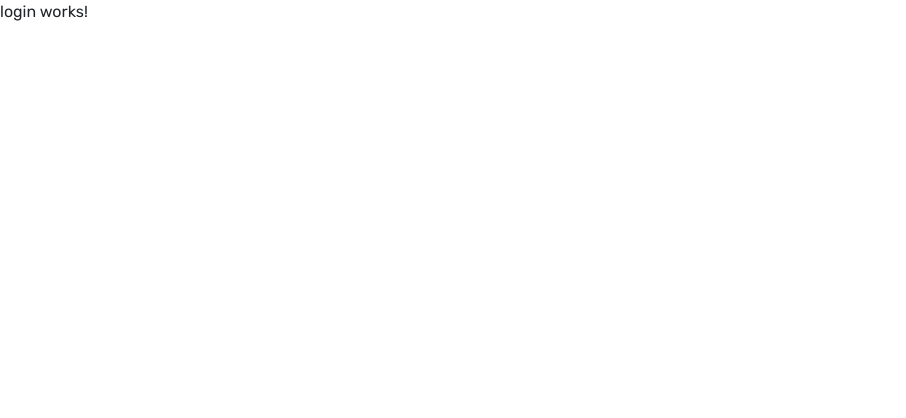
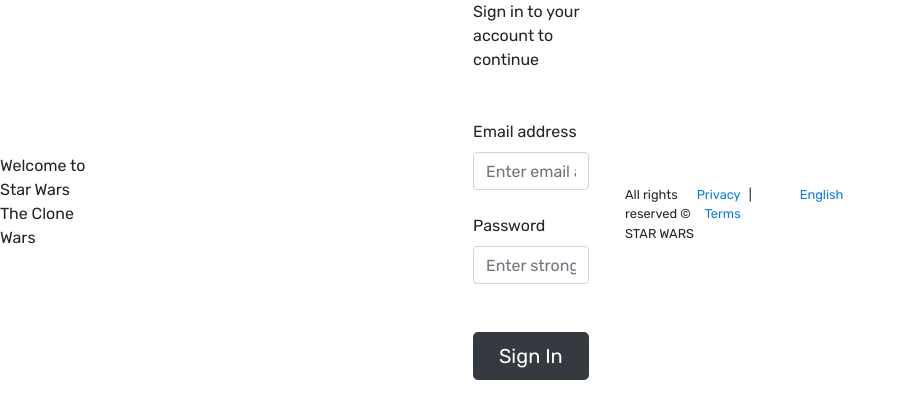
Before and after one commit to kingokeke/star-wars-angular, an Angular app: page / in a window 1280 px wide. Shown: the top 418 px of the page, without its empty margins (0-906 px from the left). Built offline with nearby package versions, Linux system fonts and the light colour scheme.

Commit message:
Added markup for login

```diff
--- a/src/app/login/login.component.html
+++ b/src/app/login/login.component.html
@@ -1 +1,54 @@
-<p>login works!</p>
+<div class="row login-page-wrapper">
+  <div class="col welcome-section d-flex justify-content-center align-items-center">
+    <div class="row">
+      <div class="col mx-auto">
+        <div class="title my-5 py-5">
+          <p class="mt-5 mb-0">Welcome to Star Wars</p>
+          <p class="m-0">The Clone Wars</p>
+        </div>
+        <div class="rocket my-5">
+          <img [src]="rocketUrl" class="img-fluid" alt="">
+        </div>
+      </div>
+    </div>
+    <div class="black-bottom w-100"></div>
+  </div>
+
+  <div class="col login-section d-flex align-items-center w-100">
+    <div class="row w-100">
+      <div class="col-md-9 col-xl-8 mx-auto">
+        <p class="title mb-5">Sign in to your account to continue</p>
+        <form [formGroup]="loginForm">
+          <div class="form-group my-4">
+            <label for="loginEmail">Email address</label>
+            <input type="email" class="form-control" id="loginEmail" placeholder="Enter email address"
+              formControlName="email">
+          </div>
+          <div class="form-group my-4">
+            <label for="loginPassword">Password</label>
+            <input type="password" class="form-control" id="loginPassword" placeholder="Enter strong password"
+              formControlName="password">
+          </div>
+          <button type="button" (click)="navigateToDashboard()"
+            class="btn btn-lg btn-dark btn-block my-5 login-button">Sign In</button>
+        </form>
+      </div>
+    </div>
+
+    <div class="copyright d-flex justify-content-between w-100">
+      <p class="small m-0">All rights reserved &copy; {{currentYear}} STAR WARS</p>
+      <div class="d-flex">
+        <div class="small m-0">
+          <a class="pr-2 cursor-pointer" (click)="navigateToPrivacyPage()">Privacy</a>|
+          <a class="pl-2" (click)="navigateToTermsAndConditionsPage()">Terms</a>
+        </div>
+        <a class="small ml-5 m-0">English <i class="fas fa-caret-down"></i></a>
+      </div>
+    </div>
+    </div>
+    <div class="col moon-section">
+      <div class="moon d-flex justify-content-end">
+        <img [src]="moonUrl" alt="" class="m-5">
+      </div>
+    </div>
+    </div>
```
